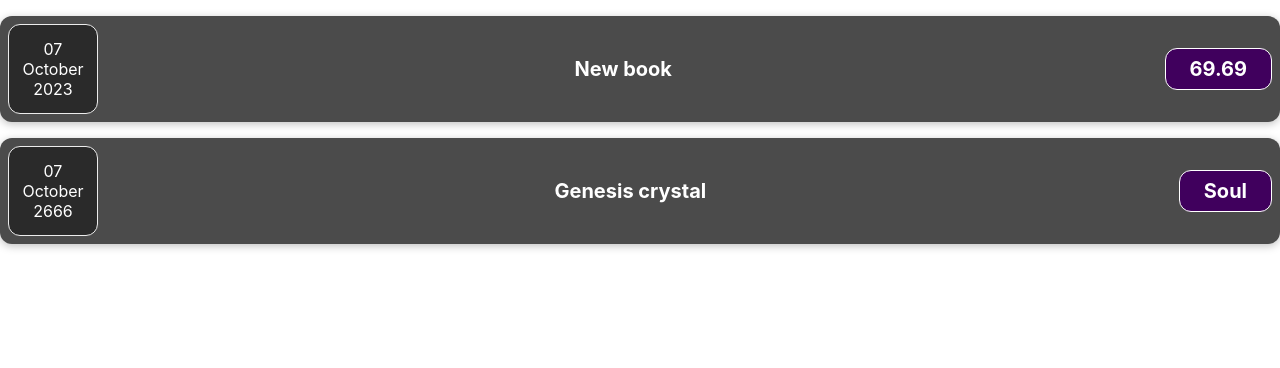
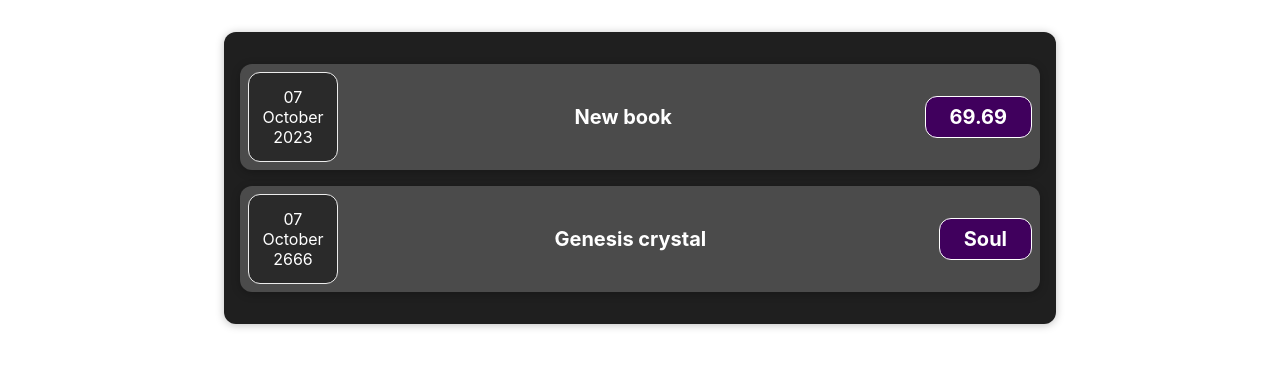
Before and after one commit to AimarKiivits/Anna-react, a React (Create React App) app: page / in a window 1280 px wide. Shown: the top 368 px of the page. Built offline with nearby package versions, Linux system fonts and the light colour scheme.

Commit message:
6. Yl 2 ymbritseva komponendi loomine ja kujundamine - vist tehtud

```diff
--- a/src/App.js
+++ b/src/App.js
@@ -2,6 +2,7 @@
 import './App.css';
 import ExpenseItem from './components/ExpenseItem';
 import TextBox from './components/TextBox';
+import './components/Expenses.css';
 
 function App() {
   const data = [
@@ -18,8 +19,10 @@
   ]
   return (
     <div className='App'>
-      <ExpenseItem expenseData={data[0]}></ExpenseItem>
-      <ExpenseItem expenseData={data[1]}></ExpenseItem>
+      <div className='expenses'>
+        <ExpenseItem expenseData={data[0]}></ExpenseItem>
+        <ExpenseItem expenseData={data[1]}></ExpenseItem>
+      </div>
     </div>
   );
 }
--- /dev/null
+++ b/src/components/Expenses.css
@@ -0,0 +1,9 @@
+.expenses {
+    padding: 1rem;
+    background-color: rgb(31, 31, 31);
+    margin: 2rem auto;
+    width: 50rem;
+    max-width: 95%;
+    border-radius: 12px;
+    box-shadow: 0 1px 8px rgba(0, 0, 0, 0.25);
+}
```
